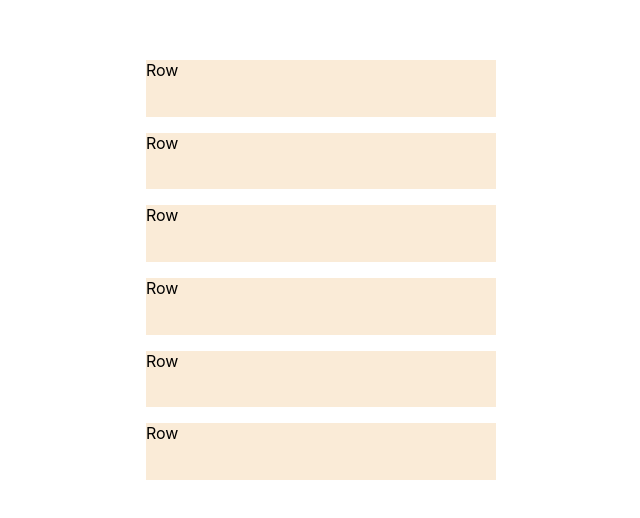
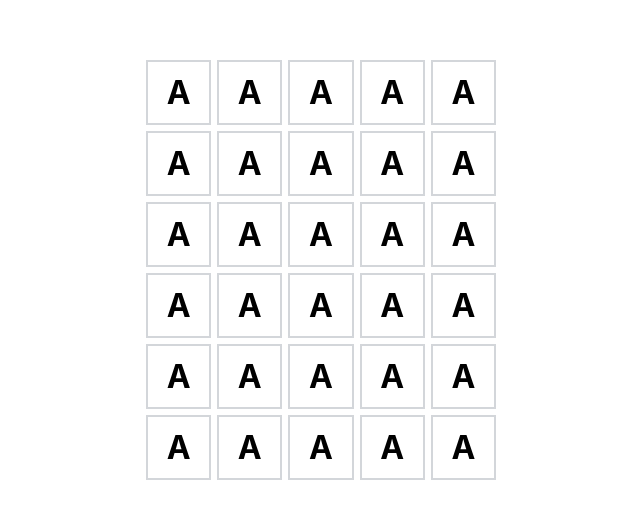
Before and after one commit to RomainVenel/WordleReact, a React (Create React App) app: page / in a window 1280 px wide. Shown: the part 130-648 px from the top of the page, without its empty margins (319-959 px from the left). Built offline with nearby package versions, Linux system fonts and the light colour scheme; the HTML template or start-up script is replaced by a standard one.

Commit message:
Ajout du fichier Case et du fichier Letter + style global

```diff
--- /dev/null
+++ b/src/components/Case.jsx
@@ -0,0 +1,10 @@
+import Letter from "./Letter";
+
+function Case() {
+    return(
+        <div className={'case'}>
+            <Letter/>
+        </div>
+    )
+}
+export default Case;
--- /dev/null
+++ b/src/components/Game.scss
@@ -0,0 +1,36 @@
+#grid {
+  width: 350px;
+  height: 420px;
+  display: flex;
+  flex-direction: column;
+  gap: 6px;
+
+  .row {
+    display: flex;
+    height: 100%;
+    gap: 6px;
+  }
+
+  .case {
+    display: flex;
+    flex: 1;
+    justify-content: center;
+    align-items: center;
+    border: 2px solid #d3d6da;
+  }
+
+  .letter {
+    width: 100%;
+    display: inline-flex;
+    justify-content: center;
+    align-items: center;
+    font-size: 2rem;
+    line-height: 2rem;
+    font-weight: bold;
+    vertical-align: middle;
+    box-sizing: border-box;
+    color: black;
+    text-transform: uppercase;
+    user-select: none;
+  }
+}
--- a/src/components/Grid.jsx
+++ b/src/components/Grid.jsx
@@ -1,4 +1,4 @@
-import './grid.scss';
+import './Game.scss';
 import './Row'
 import Row from "./Row";
 
--- /dev/null
+++ b/src/components/Letter.jsx
@@ -0,0 +1,6 @@
+function Letter() {
+    return (
+        <div className={'letter'}>A</div>
+    )
+}
+export default Letter;
--- a/src/components/Row.jsx
+++ b/src/components/Row.jsx
@@ -1,8 +1,15 @@
-import './grid.scss';
+import './Game.scss';
+import Case from "./Case";
 
 function Row() {
     return(
-        <div className={'row'}>Row</div>
+        <div className={'row'}>
+            <Case/>
+            <Case/>
+            <Case/>
+            <Case/>
+            <Case/>
+        </div>
     )
 }
 export default Row
--- a/src/components/grid.scss
+++ /dev/null
@@ -1,12 +0,0 @@
-#grid {
-  width: 350px;
-  height: 420px;
-  display: flex;
-  flex-direction: column;
-  gap: 1em;
-
-  .row {
-    height: 100%;
-    background-color: antiquewhite;
-  }
-}
```
Also changed, not shown: public/logo192.png (deleted), public/logo512.png (deleted).
